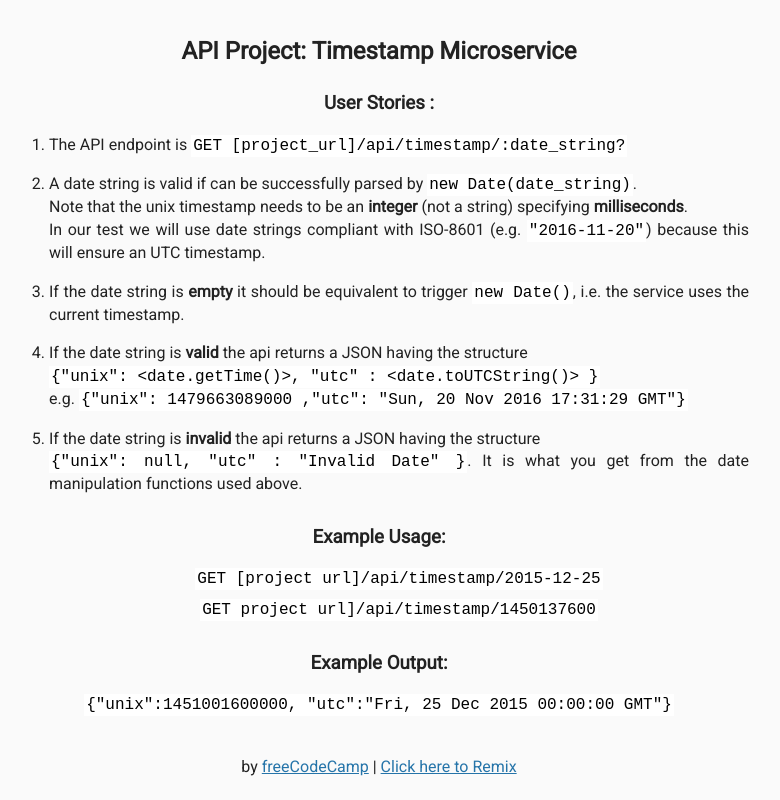
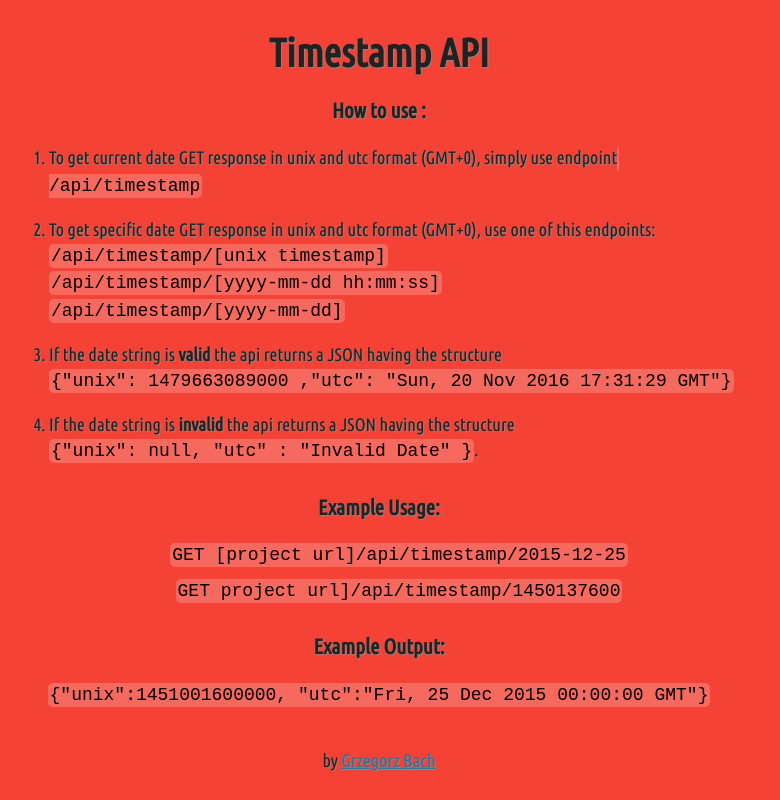
Before and after one commit to Bachu90/timestamp-api, a website: page views/index.html in a window 1280 px wide. Shown: the whole page, without its empty margins (261-1041 px from the left). Drawn offline with Linux system fonts and the light colour scheme; files that its build step writes are made by us from their sources.

Commit message:
change look of front page

```diff
--- a/public/style.css
+++ b/public/style.css
@@ -1,10 +1,11 @@
 /****** Main Styling ******/
 
 body {
-	font-family: 'Roboto', sans-serif;
-	font-size: 16px;
+	font-family: 'Ubuntu Condensed', sans-serif;
+	font-size: 18px;
 	color: #222;
-	background-color: #FaFaFa;
+	text-shadow: 1px 1px 1px #888;
+	background-color: rgba(244,67,54, 1);
 	text-align: center;
 	line-height: 1.4em;
 }
@@ -12,6 +13,10 @@ body {
 .container {
 	padding: 0;
 	margin-top: 40px;
+}
+
+h2 {
+	font-size: 2.5rem;
 }
 
 h3 {
@@ -31,8 +36,10 @@ h3 {
 code {
   font-family: monospace;
   padding: 2px;
-  color: black;
-  background-color: #fff;
+	color: black;
+	text-shadow: none;
+	background-color: rgba(255,255,255, .2);
+	border-radius: 5px;
 }
 ol {
 	list-style-position: outside;
--- a/views/index.html
+++ b/views/index.html
@@ -4,27 +4,30 @@
 
 <head>
   <title>Timestamp Microservice</title>
-      <link rel="shortcut icon" href="https://cdn.hyperdev.com/us-east-1%3A52a203ff-088b-420f-81be-45bf559d01b1%2Ffavicon.ico" type="image/x-icon"/>
-      <link href="https://fonts.googleapis.com/css?family=Roboto" rel="stylesheet" type="text/css">
+  <link href="https://fonts.googleapis.com/css?family=Ubuntu+Condensed" rel="stylesheet">
   <link href="style.css" rel="stylesheet" type="text/css">
 </head>
 
 <body>
 
   <div class="container">
-        <h2>API Project: Timestamp Microservice</h2>
-        <h3>User Stories :</h3>
+    <h2>Timestamp API</h2>
+    <h3>How to use :</h3>
     <ol class="user-stories">
 
-          <li>The API endpoint is <code>GET [project_url]/api/timestamp/:date_string?</code></li>
-          <li>A date string is valid if can be successfully parsed by <code>new Date(date_string)</code>.<br>
-          Note that the unix timestamp needs to be an <strong>integer</strong> (not a string) specifying <strong>milliseconds</strong>.<br>
-          In our test we will use date strings compliant with ISO-8601 (e.g. <code>"2016-11-20"</code>) because this will ensure an UTC timestamp.</li>
-          <li>If the date string is <strong>empty</strong> it should be equivalent to trigger <code>new Date()</code>, i.e. the service uses the current timestamp.</li>
-          <li>If the date string is <strong>valid</strong> the api returns a JSON having the structure<br><code>{"unix": &lt;date.getTime()&gt;, "utc" : &lt;date.toUTCString()&gt; }</code><br>
-            e.g. <code>{"unix": 1479663089000 ,"utc": "Sun, 20 Nov 2016 17:31:29 GMT"}</code></li>
+      <li>To get current date GET response in unix and utc format (GMT+0), simply use endpoint
+        <code><br> /api/timestamp </code>
+      </li>
+      <li>To get specific date GET response in unix and utc format (GMT+0), use one of this endpoints:<br>
+        <code>/api/timestamp/[unix timestamp]</code><br>
+        <code>/api/timestamp/[yyyy-mm-dd hh:mm:ss]</code><br>
+        <code>/api/timestamp/[yyyy-mm-dd]</code>
+      </li>
+
+      <li>If the date string is <strong>valid</strong> the api returns a JSON having the
+        structure<br><code>{"unix": 1479663089000 ,"utc": "Sun, 20 Nov 2016 17:31:29 GMT"}</code></li>
       <li>If the date string is <strong>invalid</strong> the api returns a JSON having the structure <br>
-              <code>{"unix": null, "utc" : "Invalid Date" }</code>. It is what you get from the date manipulation functions used above.
+        <code>{"unix": null, "utc" : "Invalid Date" }</code>.
       </li>
     </ol>
 
@@ -42,7 +45,7 @@
   </div>
   <div class="footer">
     <p>
-          by <a href="http://www.freecodecamp.com/">freeCodeCamp</a> | <a href="https://hyperdev.com/#!/remix/FCC_API_timestamp_bplate/8338be2-a353-4892-8a0d-6295e4f12eb5">Click here to Remix</a>
+      by <a href="https://grzegorzbach.pl">Grzegorz Bach</a>
     </p>
   </div>
 </body>
```
Lines whose indentation alone changed are shown as unchanged.
